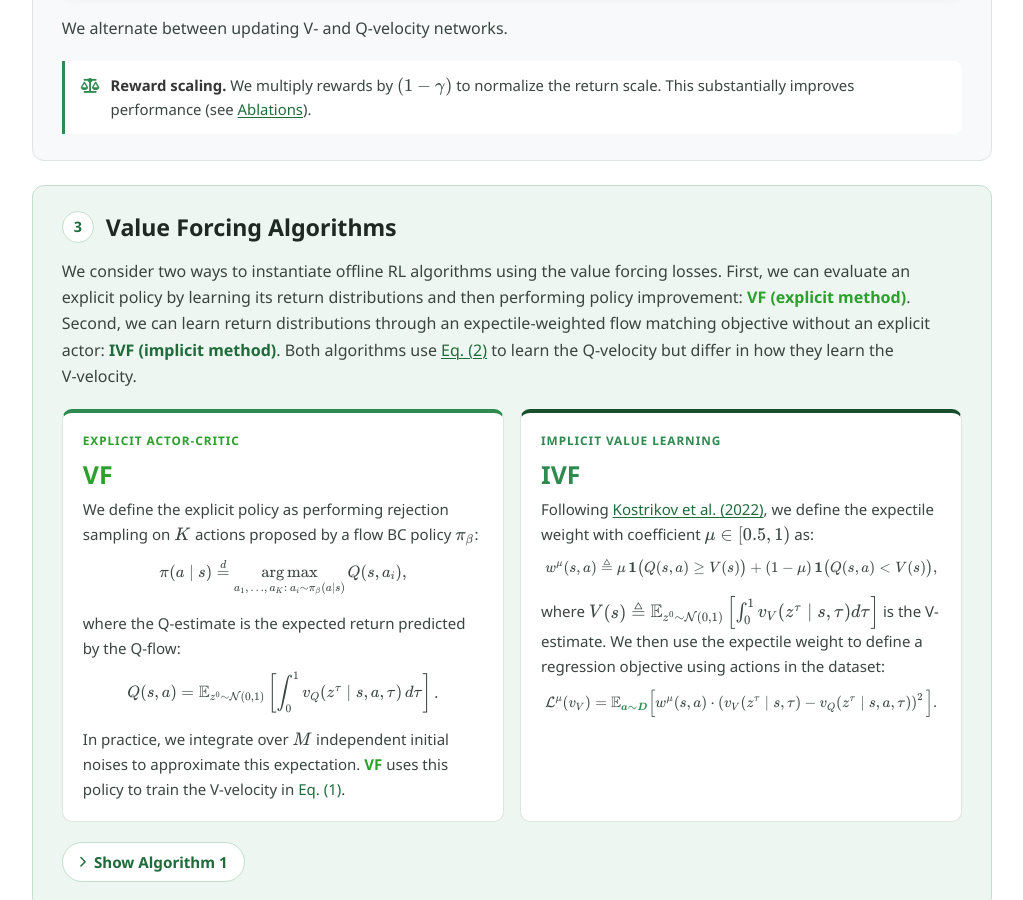
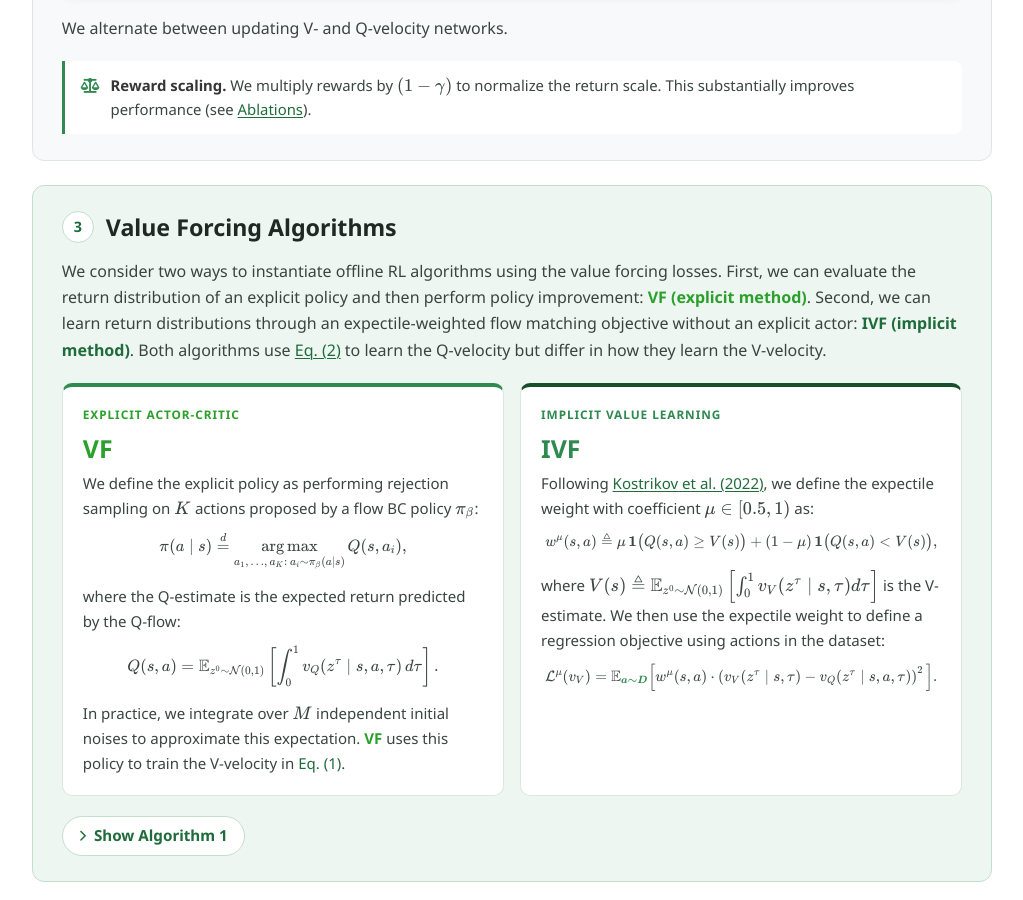
Before and after one commit to chongyi-zheng/chongyi-zheng.github.io, a Jekyll site: the page built from _pages/value_forcing.html, in a window 1280 px wide and 900 px high, scrolled down 4154 px. Shown: the whole window, without its empty margins (128-1151 px from the left). Built offline with Jekyll 4.4.1, drawn with Linux system fonts in a browser that asks for light colours; some web fonts are replaced.

Commit message:
update value forcing website

```diff
--- a/_pages/value_forcing.html
+++ b/_pages/value_forcing.html
@@ -2378,7 +2378,7 @@ nav: false
           <div class="prose">
             <p>
               We consider two ways to instantiate offline RL algorithms using the value forcing losses.
-              First, we can evaluate an explicit policy by learning its return distributions and then performing policy improvement: <strong class="algorithm-vf">VF (explicit method)</strong>.
+              First, we can evaluate the return distribution of an explicit policy and then perform policy improvement: <strong class="algorithm-vf">VF (explicit method)</strong>.
               Second, we can learn return distributions through an expectile-weighted flow matching objective without an explicit actor: <strong>IVF (implicit method)</strong>.
               Both algorithms use <a href="#losses">Eq.&nbsp;(2)</a> to learn the Q-velocity but differ in how they learn the V-velocity.
             </p>
```
